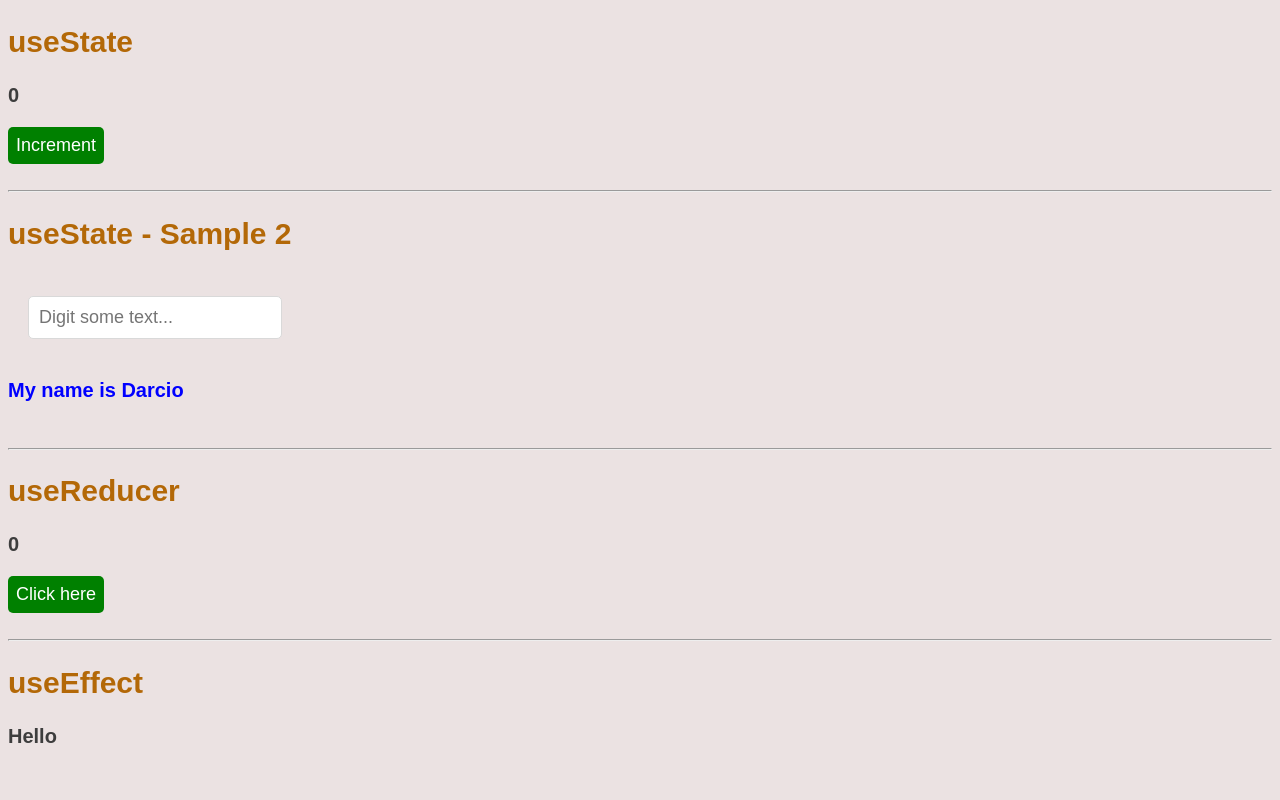
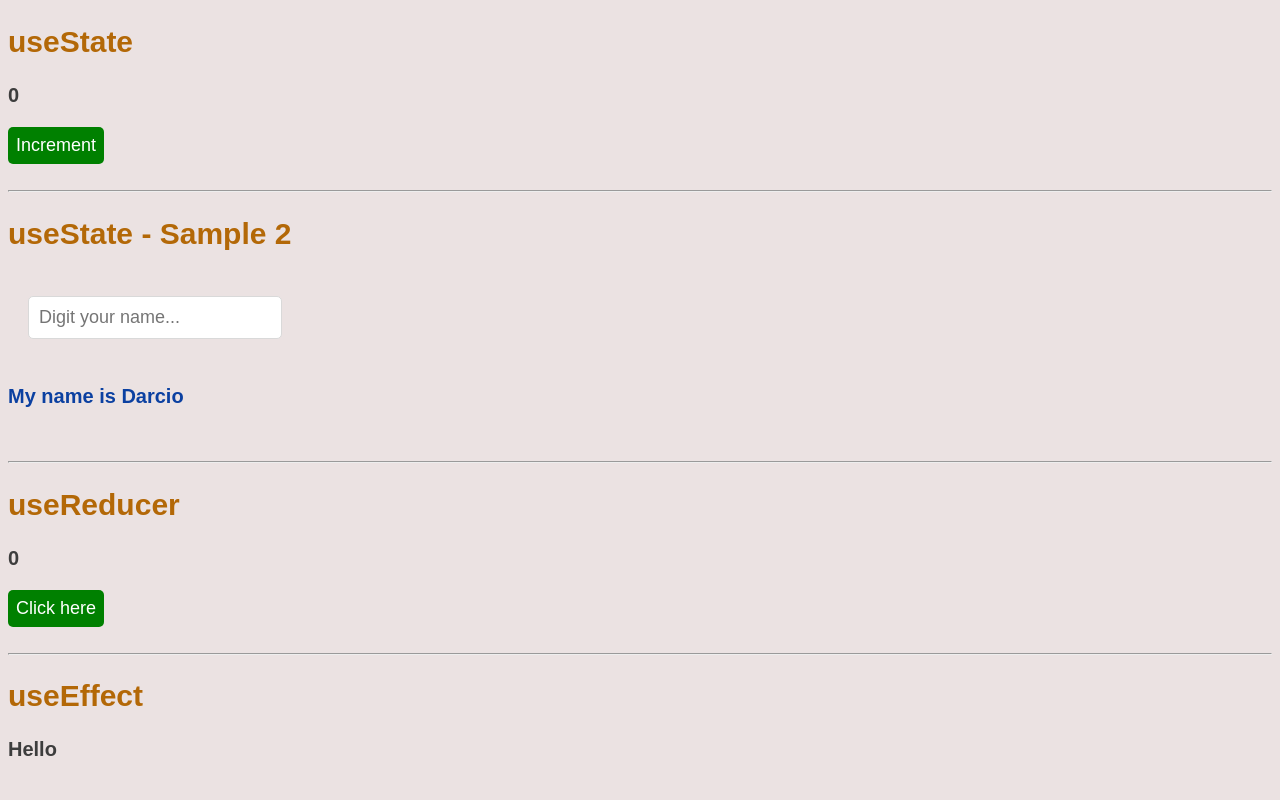
Before and after one commit to darciovilela/react-hooks, a React (Create React App) app: page / in a window 1280 px wide. Shown: the top 800 px of the page. Built offline with nearby package versions, Linux system fonts and the light colour scheme; no server answers.

Commit message:
Changing inline style to .css file

```diff
--- a/src/StateTutorialNew.js
+++ b/src/StateTutorialNew.js
@@ -3,7 +3,7 @@ import React, { useState } from 'react';
 // keep track and re-render the page if state changes
 
 const initialName = () => {
-  return <h3 style={{ color: 'blue' }}>My name is Darcio</h3>;
+  return <h4>My name is Darcio</h4>;
 };
 
 const StateTutorialNew = () => {
@@ -11,14 +11,14 @@ const StateTutorialNew = () => {
 
   const onChange = (event) => {
     const secName = event.target.value;
-    const newValue = <h3 style={{ color: 'blue' }}>{secName}</h3>;
+    const newValue = <h4>{secName}</h4>;
     setInputValue(newValue);
   };
 
   return (
     <div>
       <h2>useState - Sample 2</h2>
-      <input placeholder="Digit some text..." onChange={onChange} />
+      <input placeholder="Digit your name..." onChange={onChange} />
       {inputValue}
     </div>
   );
--- a/src/app.css
+++ b/src/app.css
@@ -12,6 +12,12 @@ h3 {
   font-family: sans-serif;
   font-size: 20px;
   color: #3d3d3d;
+}
+
+h4 {
+  font-family: sans-serif;
+  font-size: 20px;
+  color: #0b40a1;
 }
 
 input {
```
